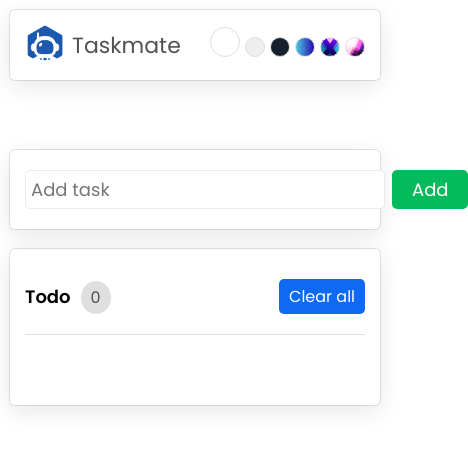
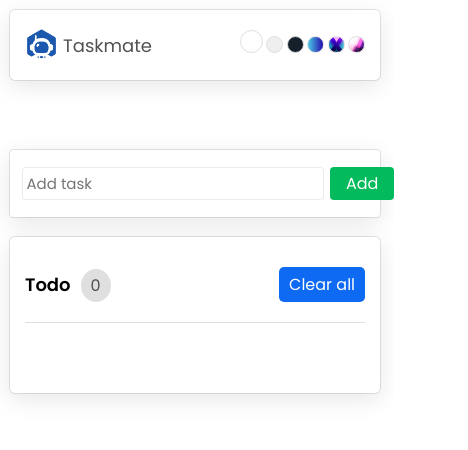
Before and after one commit to patrehere/Taskmate, a React (Create React App) app: page / in a window 390 px wide. Shown: the top 450 px of the page, 468 px wide, since content can reach past the window. Built offline with nearby package versions, Linux system fonts and the light colour scheme.

Commit message:
update build for gh-pages

```diff
--- a/src/App.css
+++ b/src/App.css
@@ -1,40 +1,40 @@
-.App{
+.App {
   min-height: 100vh;
   max-width: 1200px;
   margin: auto;
   padding: 10px 10px;
 }
 
-header{
+header {
   min-height: 70px;
   display: flex;
   align-items: center;
   justify-content: space-between;
   padding: 15px;
   margin-bottom: 70px;
-  background-color: #FFFFFF;
+  background-color: #ffffff;
   border-radius: 5px;
   box-shadow: var(--box-shadow);
 }
 
-header .logo{
+header .logo {
   display: flex;
   align-items: center;
 }
 
-header .logo img{
+header .logo img {
   max-width: 40px;
   cursor: pointer;
 }
 
-header .logo span{
+header .logo span {
   font-size: 22px;
   margin-left: 7px;
   cursor: pointer;
   color: #525252;
 }
 
-header .themeSelector span{
+header .themeSelector span {
   height: 20px;
   width: 20px;
   border-radius: 50%;
@@ -44,7 +44,7 @@ header .themeSelector span{
   border: 1px solid #dfdfdf;
 }
 
-header .themeSelector .activeTheme{
+header .themeSelector .activeTheme {
   height: 30px;
   width: 30px;
 }
@@ -52,18 +52,18 @@ header .themeSelector .activeTheme{
 .addTask {
   padding: 20px 15px;
   border-radius: 5px;
-  background-color: #FFFFFF;
+  background-color: #ffffff;
   max-width: 500px;
   margin: 20px auto;
   box-shadow: var(--box-shadow);
 }
 
-.addTask form{
+.addTask form {
   display: flex;
   gap: 7px;
 }
 
-.addTask form input{
+.addTask form input {
   flex-grow: 1;
   padding: 5px 5px;
   border: 1px solid #eaeaea;
@@ -71,13 +71,13 @@ header .themeSelector .activeTheme{
   font-size: 18px;
 }
 
-.addTask form input:focus{
+.addTask form input:focus {
   outline: 0.5px solid #eaeaea;
 }
 
-.addTask form button{
+.addTask form button {
   background-color: #03ba5c;
-  color: #FFFFFF;
+  color: #ffffff;
   border: none;
   padding: 5px 20px;
   border-radius: 5px;
@@ -85,36 +85,36 @@ header .themeSelector .activeTheme{
   font-size: 18px;
 }
 
-.addTask form button:hover{
+.addTask form button:hover {
   background-color: #03b056;
 }
 
-.showTask{
+.showTask {
   padding: 20px 15px;
   border-radius: 5px;
-  background-color: #FFFFFF;
+  background-color: #ffffff;
   margin: 20px auto;
   box-shadow: var(--box-shadow);
 }
 
-.showTask div.head{
+.showTask div.head {
   padding: 10px 0px 20px 0px;
   border-bottom: 1px solid #dfdfdf;
   display: flex;
   align-items: center;
 }
 
-.showTask div.head div{
+.showTask div.head div {
   flex-grow: 1;
 }
 
-.showTask .title{
+.showTask .title {
   font-size: 18px;
   font-weight: 600;
   user-select: none;
 }
 
-.showTask .count{
+.showTask .count {
   background-color: #dfdfdf;
   color: #525252;
   padding: 5px 10px;
@@ -123,9 +123,9 @@ header .themeSelector .activeTheme{
   user-select: none;
 }
 
-.showTask .clearAll{
+.showTask .clearAll {
   background-color: #0f6af3;
-  color: #FFFFFF;
+  color: #ffffff;
   padding: 5px 10px;
   border-radius: 5px;
   cursor: pointer;
@@ -133,11 +133,11 @@ header .themeSelector .activeTheme{
   font-size: 16px;
 }
 
-.showTask .clearAll:hover{
+.showTask .clearAll:hover {
   background-color: #1061db;
 }
 
-.showTask ul{
+.showTask ul {
   margin: 30px 5px 20px 5px;
   display: flex;
   flex-direction: row;
@@ -146,7 +146,7 @@ header .themeSelector .activeTheme{
   gap: 15px;
 }
 
-.showTask li{
+.showTask li {
   padding: 15px 10px;
   border-bottom: 1px solid #e5e5e5;
   display: flex;
@@ -157,40 +157,92 @@ header .themeSelector .activeTheme{
   border-left: 5px solid #1365dfaf;
 }
 
-.showTask li:hover{
+.showTask li:hover {
   background-color: #efebeb;
 }
 
-.showTask li p{
+.showTask li p {
   flex-grow: 1;
   display: flex;
   flex-direction: column;
 }
 
-.showTask li .name{
+.showTask li .name {
   font-size: 18px;
   padding-bottom: 5px;
 }
 
-.showTask li .time{
+.showTask li .time {
   font-size: 12px;
   color: #737373;
 }
 
-.showTask i.bi-pencil-square{
+.showTask i.bi-pencil-square {
   font-size: 18px;
-  color: #1363DF;
+  color: #1363df;
   cursor: pointer;
 }
 
-.showTask i.bi-trash{
+.showTask i.bi-trash {
   font-size: 18px;
-  color: #D82148;
+  color: #d82148;
   cursor: pointer;
 }
 
 @media only screen and (max-width: 800px) {
-  .showTask li{
+  .showTask li {
     width: 100%;
   }
 }
+
+@media only screen and (max-width: 400px) {
+  header .logo img {
+    max-width: 33px;
+    cursor: pointer;
+  }
+
+  header .logo span {
+    font-size: 18px;
+    margin-left: 5px;
+  }
+
+  header .themeSelector span {
+    height: 17px;
+    width: 17px;
+    margin-left: 3.5px;
+  }
+
+  header .themeSelector .activeTheme {
+    height: 23px;
+    width: 23px;
+  }
+
+  .addTask {
+    padding: 17px 12px;
+    border-radius: 3.5px;
+    max-width: 400px;
+    margin: 17px auto;
+  }
+
+  .addTask form {
+    display: flex;
+    gap: 6px;
+  }
+
+  .addTask form input {
+    padding: 3.5px;
+    border: 1px solid #eaeaea;
+    border-radius: 3.5px;
+    font-size: 15px;
+  }
+
+  .addTask form button {
+    background-color: #03ba5c;
+    color: #ffffff;
+    border: none;
+    padding: 4px 16px;
+    border-radius: 4px;
+    cursor: pointer;
+    font-size: 16px;
+  }
+}
```
